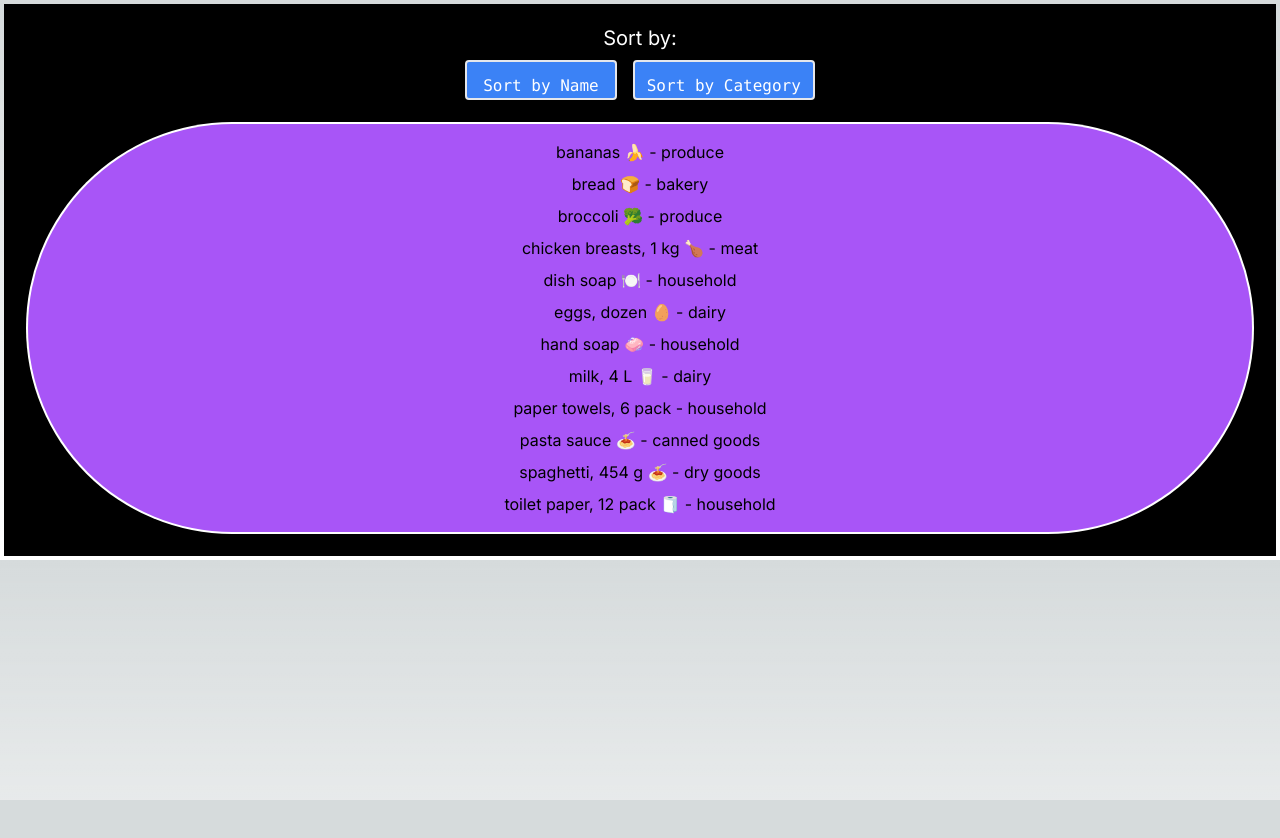
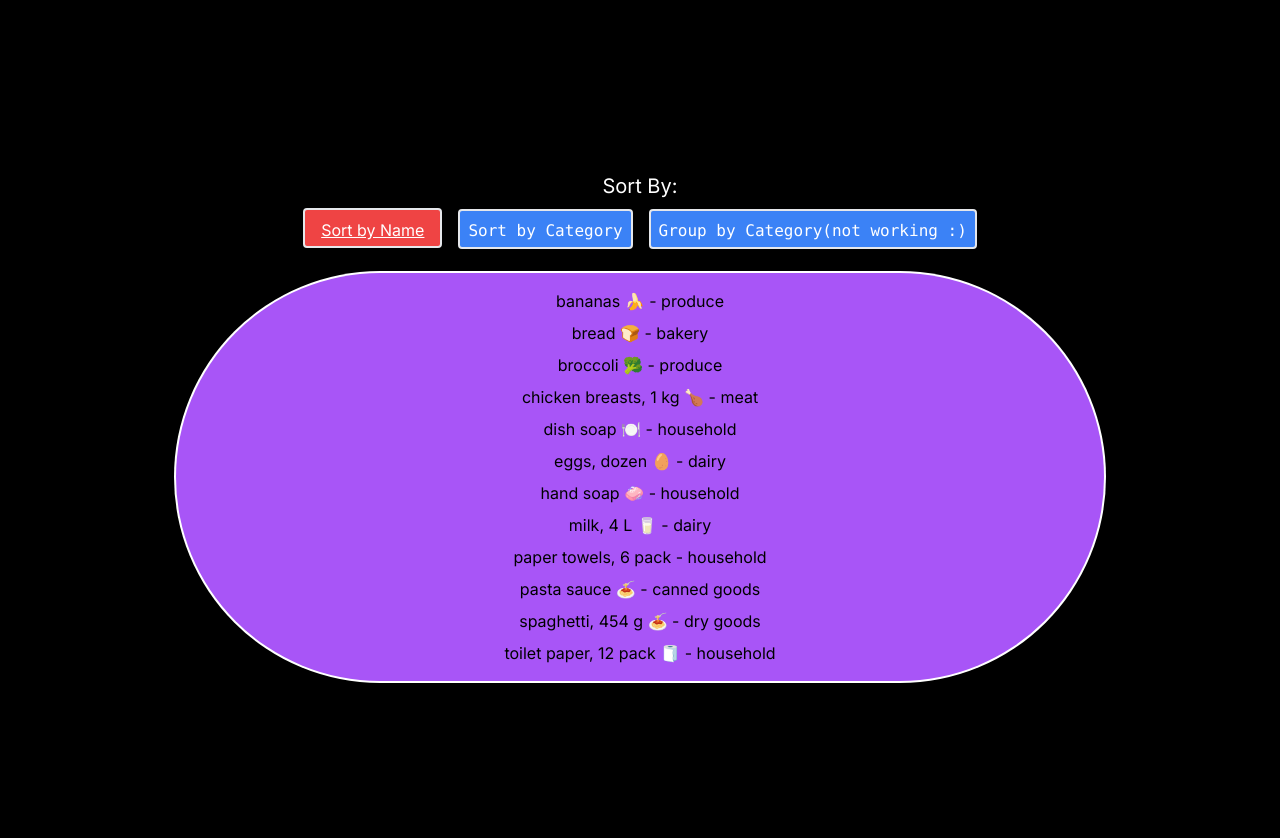
Before and after one commit to karmdesai13/cprg306-assignments, a Next.js app: page /week5 in a window 1280 px wide. Shown: the top 838 px of the page. Before the commit the page ends 800 px from the top, so only its background shows below. Built offline with nearby package versions, Linux system fonts and the light colour scheme.

Commit message:
adding css to week 5

```diff
--- a/app/week5/item-list.js
+++ b/app/week5/item-list.js
@@ -5,26 +5,53 @@ import eventData from "./items.json";
 export default function ItemList() {
     const[sortby, setSortby] = useState("name");
 
+
+
+
+    const groupedItems = eventData.reduce((sortby, item) => {
+        if (!sortby[item.category]) {
+            sortby[item.category] = [];
+        }
+        sortby[item.category].push(item);
+        return sortby;
+    }, {});
+
+
+    const groupSortedItems = Object.keys(groupedItems).sort((a, b) => a.localeCompare(b));
+
     const sortedItems = [...eventData].sort((a, b) => {
         if (sortby === "name") {
             return a.name.localeCompare(b.name);
         } else if (sortby === "category") {
             return  a.category.localeCompare(b.category);
         }
+
+        else if (sortby ==="group") {
+            return groupSortedItems;
+        }
     });
 
 
     return(
 
-        <main className="">
+        <main>
 
         <div className=" text-center">
-          <h1 className="text-xl text-white p-3  h-10 ">Sort by:</h1>
+          <h1 className="text-xl text-white p-3 h-10">Sort By:</h1>
           <button onClick={() => setSortby("name")}
-                className="bg-blue-500 text-white py-3 px-4 m-2  hover:bg-orange-500 border-2 rounded h-10 font-mono"
+                className={`bg-blue-500 text-white p-2 px-4 m-2  hover:bg-orange-500 border-2 rounded h-10 font-mon
+                ${ sortby === "name" ? "bg-red-500 underline ": "" }`}
                 >Sort by Name</button>
           <button onClick={() => setSortby("category")}
-             className="bg-blue-500 text-white p-3 m-2  hover:bg-orange-500 border-2 rounded h-10 font-mono ">Sort by Category</button>
+             className={`bg-blue-500 text-white p-2 m-2  hover:bg-orange-500 border-2 rounded h-10 font-mono
+             ${sortby === "category"? "bg-green-500 underline":""}`}>
+                Sort by Category</button>
+
+          <button onClick={() => {setSortby("group")}}
+                    className="bg-blue-500 text-white p-2 m-2 hover-bg-orange-500 border-2 rounded h-10 font-mono"
+                >
+                    Group by Category(not working :)
+                </button>
 
         </div>
         <div className="m-4  ">
--- a/app/week5/page.js
+++ b/app/week5/page.js
@@ -2,7 +2,7 @@ import ItemList from "./item-list";
 
 export default function Page() {
     return (
-        <div className="bg-black text-white p-2  m-1">
+        <div className="bg-black text-white p-40  ">
 
             <ItemList />
 
```
